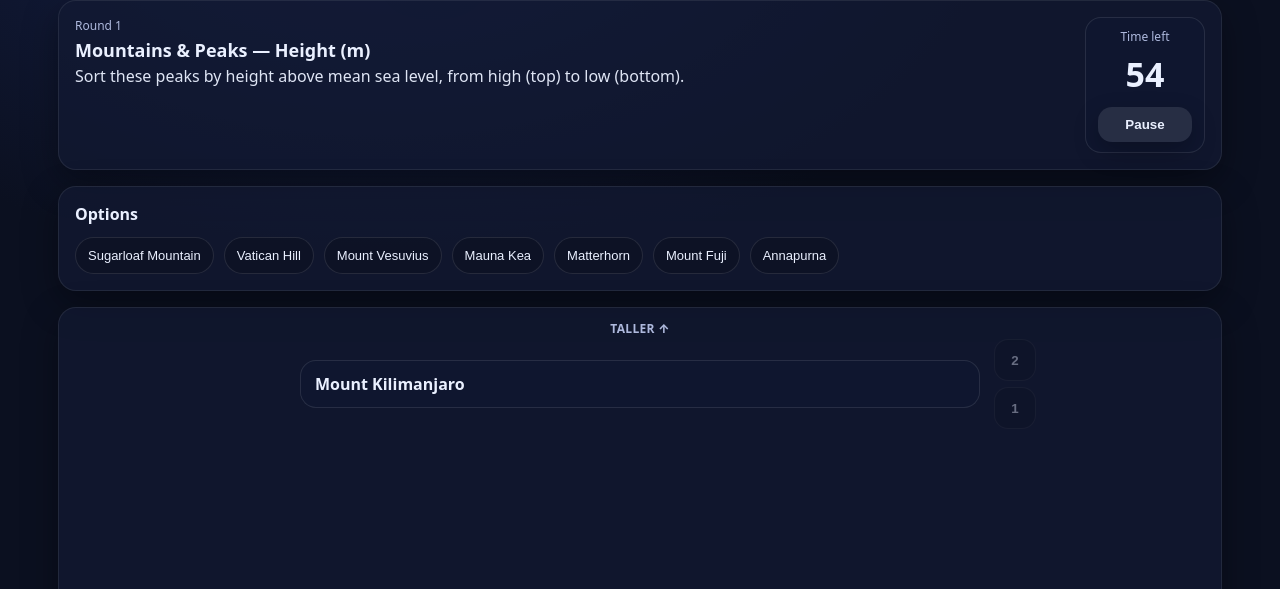
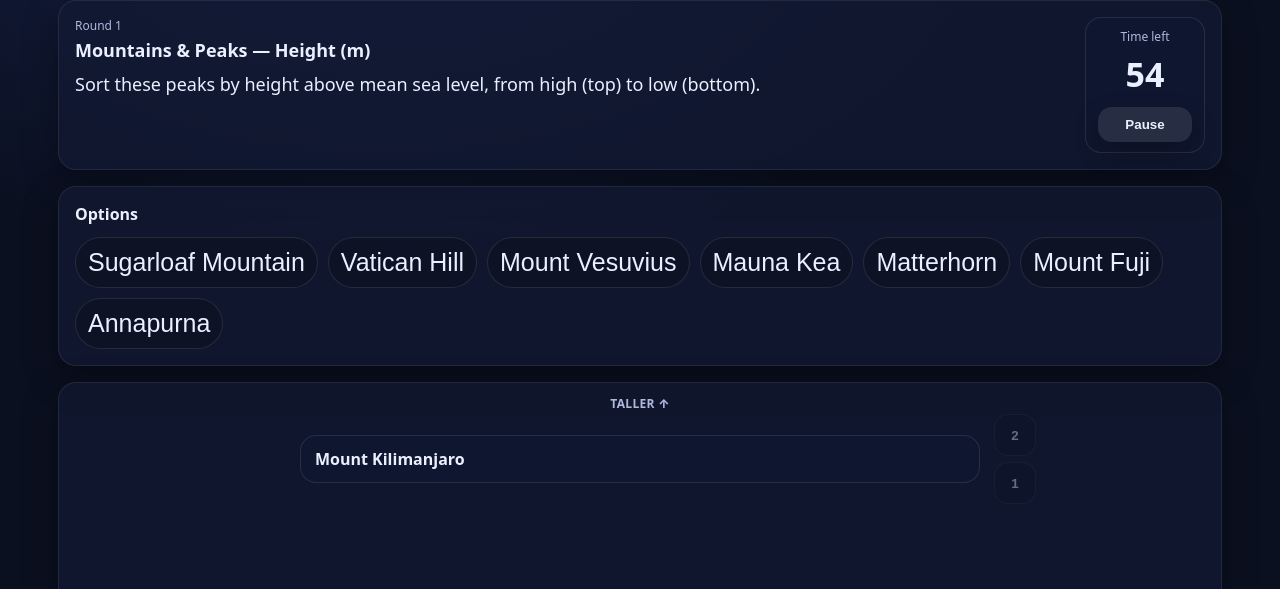
Before and after one commit to Hendriela/gameshow, a Flask app: page /sorting in a window 1280 px wide. Shown: the part 113-702 px from the top of the page. Run offline with Flask 3, Linux system fonts and the light colour scheme.

Commit message:
style adjustments

```diff
--- a/static/sorting.css
+++ b/static/sorting.css
@@ -36,7 +36,7 @@
 .headerCard{display:flex;justify-content:space-between;gap:14px;align-items:flex-start}
 .round{color:var(--muted);font-size:12px}
 .qTitle{font-weight:900;font-size:18px;margin-top:4px}
-.qPrompt{color:var(--text);opacity:.95;line-height:1.35;margin-top:4px}
+.qPrompt{color:var(--text);line-height:1.35;margin-top:10px;font-size:18px;}
 
 .timerBox{
   min-width:120px;text-align:center;padding:10px 12px;border-radius: 16px;
@@ -141,7 +141,7 @@
   padding:10px 12px;border-radius:999px;
   border:1px solid rgba(255,255,255,.10);
   background: rgba(0,0,0,.16);
-  font-size:13px;
+  font-size:25px;
   cursor:pointer;
   transition: transform .08s ease, background .18s ease, outline .18s ease;
 }
```
